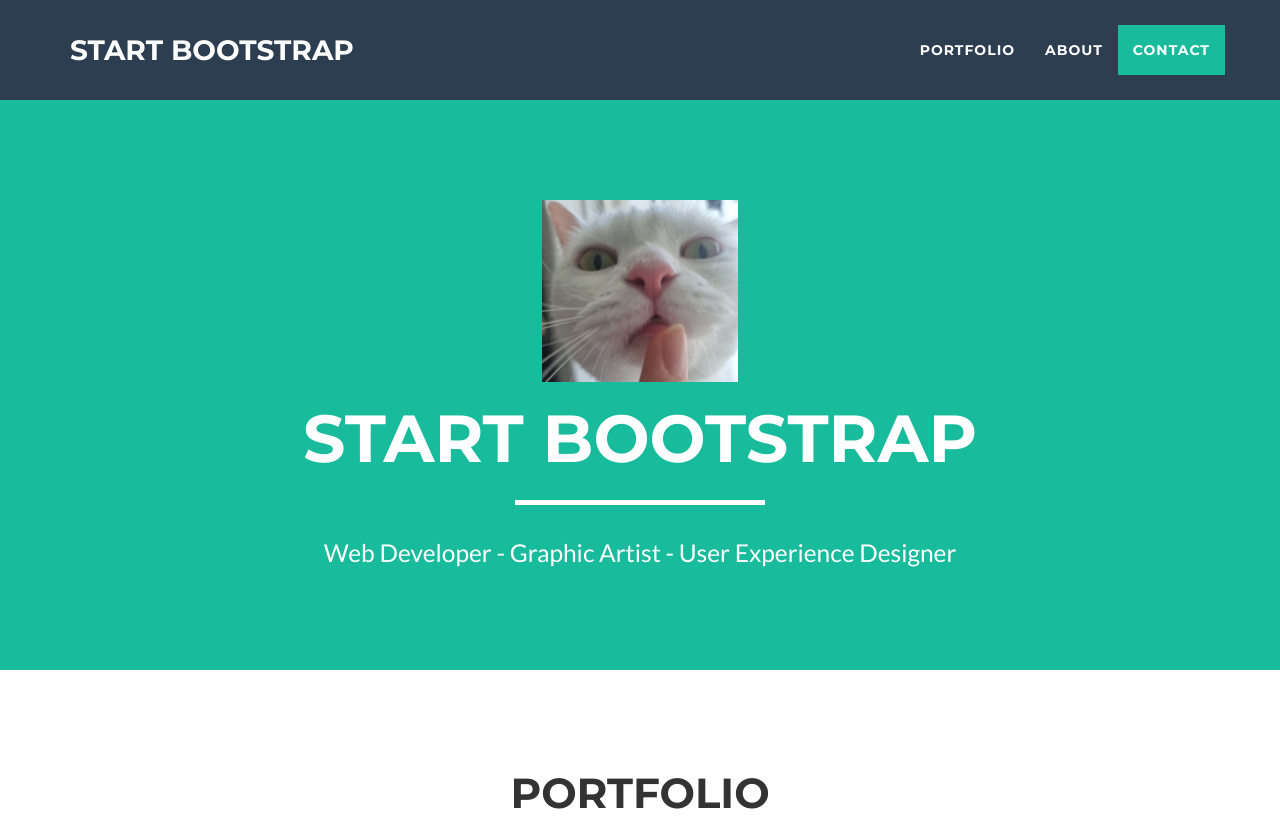
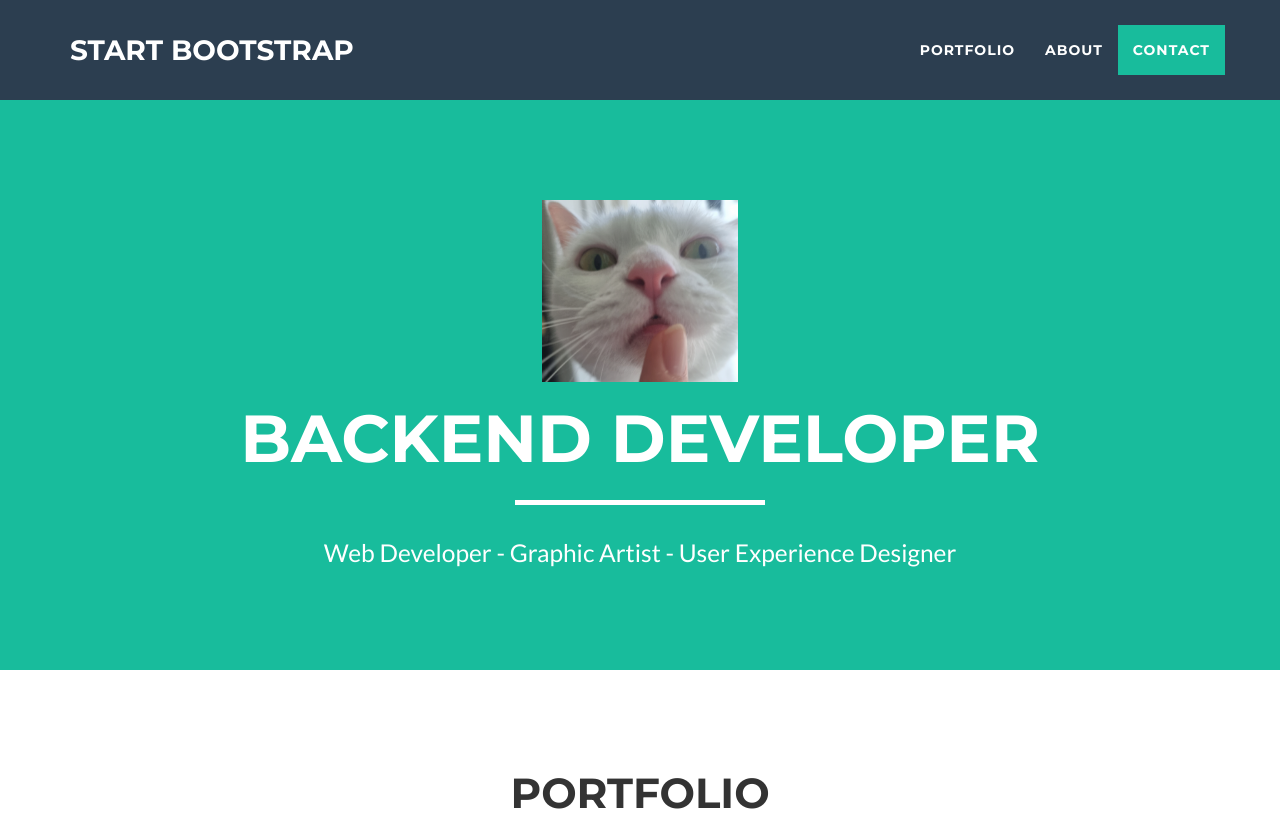
Before and after one commit to hyn033/hyoeun24.github.io, a website: page index.html in a window 1280 px wide. Shown: the top 819 px of the page. Drawn offline with nearby package versions, Linux system fonts and the light colour scheme.

Commit message:
Update index.html

```diff
--- a/index.html
+++ b/index.html
@@ -74,7 +74,7 @@
                 <div class="col-lg-12">
                     <img class="img-responsive" src="img/sulgi.png" alt="">
                     <div class="intro-text">
-                        <h1 class="name">Start Bootstrap</h1>
+                        <h1 class="name">Backend Developer</h1>
                         <hr class="star-light">
                         <span class="skills">Web Developer - Graphic Artist - User Experience Designer</span>
                     </div>
```
